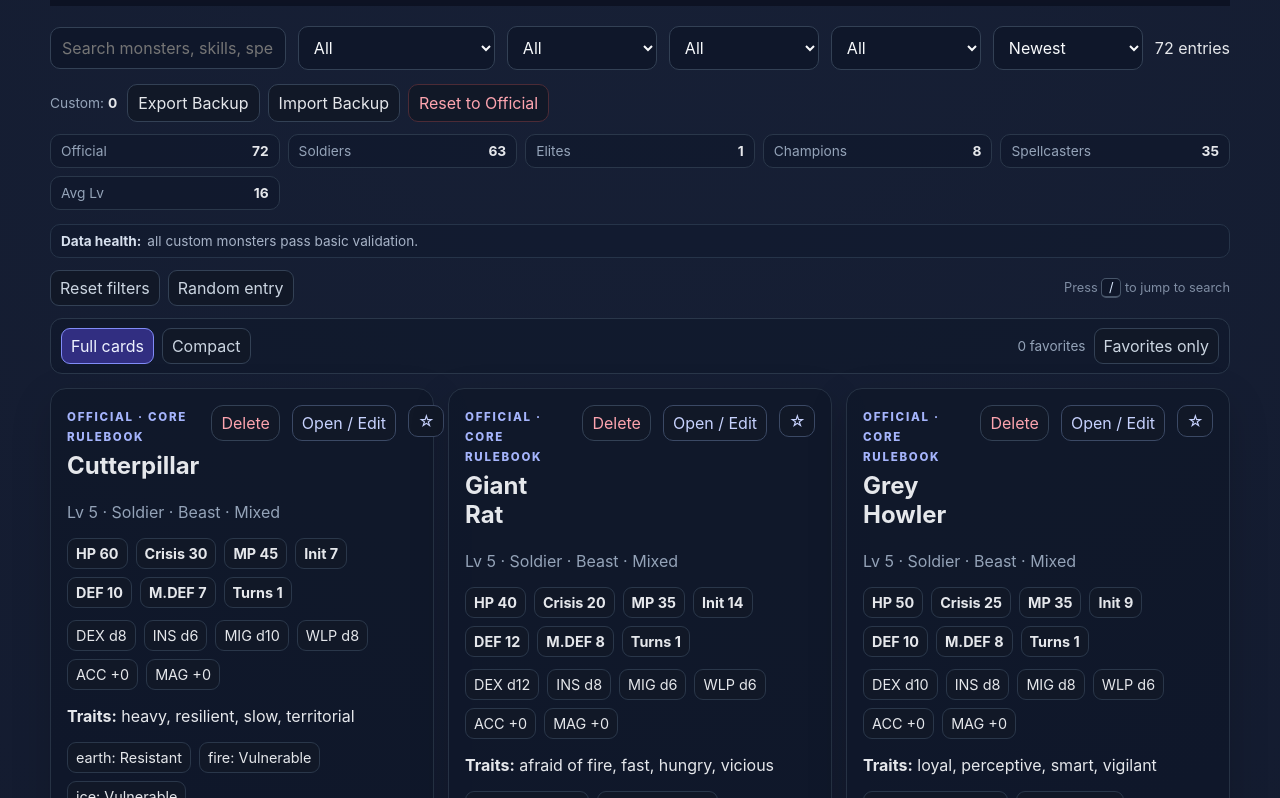
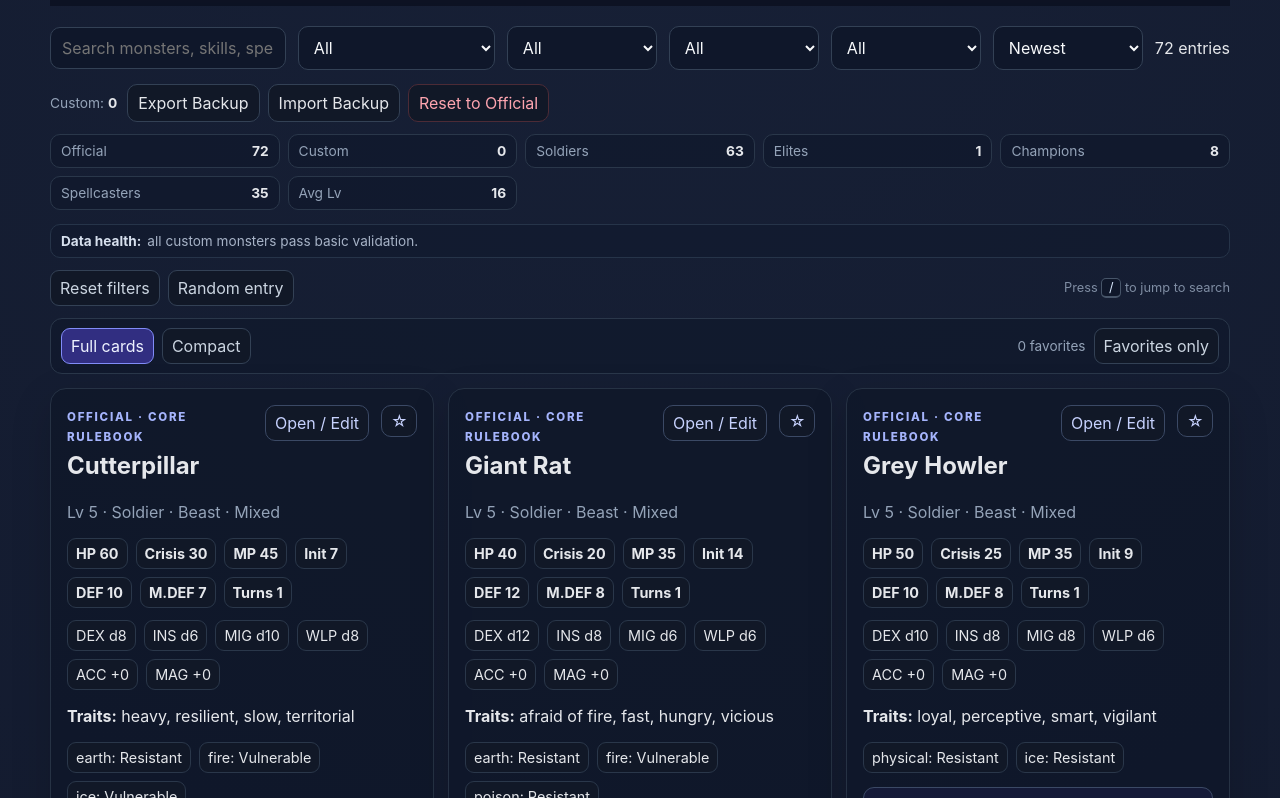
Before and after one commit to sladeykins-glitch/fabula-ultima-tools, a React (Vite) app: page / in a window 1280 px wide. Shown: the part 162-960 px from the top of the page. Built offline with nearby package versions, Linux system fonts and the light colour scheme.

Commit message:
Render stable database card actions natively

```diff
--- a/src/App.tsx
+++ b/src/App.tsx
@@ -79,7 +79,7 @@ export default function App() {
   )
 }
 
-function MonsterCard({ monster, onDelete }: { monster: Monster; onDelete?:()=>void }) {
+function MonsterCard({ monster, onDelete, database = false }: { monster: Monster; onDelete?:()=>void; database?: boolean }) {
   const skills = monster.skills || []
   const spells = monster.spells || []
   const notes = monster.notes || []
@@ -88,10 +88,17 @@ function MonsterCard({ monster, onDelete }: { monster: Monster; onDelete?:()=>vo
   const style = monster.combatStyle || 'Mixed'
   const librarySource = monsterLibrarySource(monster)
 
-  return <article className="card monsterCard">
+  return <article
+    className="card monsterCard"
+    data-db-record-id={database ? monster.id : undefined}
+    data-db-record-kind={database ? 'monster' : undefined}
+  >
     <div className="cardTitle">
       <div><span className="source">{monster.source}{monster.source === 'Official' ? ` · ${librarySource}` : ''}</span><h2>{monster.name}</h2></div>
-      {onDelete && <button className="danger" onClick={onDelete}>Delete</button>}
+      {database && <div className="cardActions">
+        <button type="button" className="dbOpenButton" data-db-open="monster" data-db-record-id={monster.id}>Open / Edit</button>
+        {onDelete && <button className="danger" onClick={onDelete}>Delete</button>}
+      </div>}
     </div>
     <p className="muted">Lv {monster.level} · {monster.rank} · {monster.species}{monster.combatStyle ? ` · ${monster.combatStyle}` : ''}</p>
     <div className="stats"><b>HP {monster.hp}</b><b>Crisis {monster.crisis ?? Math.floor(monster.hp/2)}</b><b>MP {monster.mp}</b><b>Init {monster.initiative}</b><b>DEF {monster.defense}</b><b>M.DEF {monster.magicDefense}</b><b>Turns {monster.turnsPerRound || 1}</b></div>
@@ -139,6 +146,7 @@ function MonsterDatabase({ monsters, setMonsters, search, setSearch }: { monster
     champions: filtered.filter(m=>m.rank==='Champion').length,
     spellcasters: filtered.filter(m=>(m.spells || []).length > 0).length,
     official: filtered.filter(m=>m.source==='Official').length,
+    custom: filtered.filter(m=>m.source!=='Official').length,
     averageLevel: filtered.length ? Math.round(filtered.reduce((total,m)=>total+m.level,0) / filtered.length) : 0,
   }), [filtered])
 
@@ -153,10 +161,18 @@ function MonsterDatabase({ monsters, setMonsters, search, setSearch }: { monster
       <span>{filtered.length} entries</span>
     </div>
     <div className="databaseSummary">
-      <span>Official <b>{summary.official}</b></span><span>Soldiers <b>{summary.soldiers}</b></span><span>Elites <b>{summary.elites}</b></span><span>Champions <b>{summary.champions}</b></span><span>Spellcasters <b>{summary.spellcasters}</b></span><span>Avg Lv <b>{summary.averageLevel}</b></span>
+      <span>Official <b>{summary.official}</b></span><span>Custom <b>{summary.custom}</b></span><span>Soldiers <b>{summary.soldiers}</b></span><span>Elites <b>{summary.elites}</b></span><span>Champions <b>{summary.champions}</b></span><span>Spellcasters <b>{summary.spellcasters}</b></span><span>Avg Lv <b>{summary.averageLevel}</b></span>
     </div>
     {filtered.length === 0 ? <Empty text="No matching monsters saved yet. Generate one to start your database." /> : <div className="grid">
-      {filtered.map(m => <MonsterCard key={m.id} monster={m} onDelete={()=>setMonsters(prev=>prev.filter(x=>x.id!==m.id))} />)}
+      {filtered.map(m => <MonsterCard
+        key={m.id}
+        monster={m}
+        database
+        onDelete={m.source === 'Official' ? undefined : () => {
+          if (!window.confirm(`Delete “${m.name}”? This cannot be undone unless you have a backup.`)) return
+          setMonsters(prev=>prev.filter(x=>x.id!==m.id))
+        }}
+      />)}
     </div>}
   </section>
 }
@@ -232,6 +248,7 @@ function ItemDatabase({ items, setItems }: { items: AppItem[]; setItems: React.D
     shields: filtered.filter(i=>i.type==='Shield').length,
     accessories: filtered.filter(i=>i.type==='Accessory').length,
     official: filtered.filter(i=>i.source==='Official').length,
+    custom: filtered.filter(i=>i.source!=='Official').length,
     martial: filtered.filter(i=>!!i.martial).length,
     materials: filtered.filter(i=>!!i.material).length,
     averageCost: filtered.length ? Math.round(filtered.reduce((total,i)=>total+i.cost,0) / filtered.length) : 0,
@@ -259,18 +276,34 @@ function ItemDatabase({ items, setItems }: { items: AppItem[]; setItems: React.D
       <span>{filtered.length} entries</span>
     </div>
     <div className="databaseSummary">
-      <span>Official <b>{summary.official}</b></span><span>Weapons <b>{summary.weapons}</b></span><span>Armor <b>{summary.armor}</b></span><span>Shields <b>{summary.shields}</b></span><span>Accessories <b>{summary.accessories}</b></span><span>Martial <b>{summary.martial}</b></span><span>Materials <b>{summary.materials}</b></span><span>Avg Cost <b>{summary.averageCost}z</b></span>
+      <span>Official <b>{summary.official}</b></span><span>Custom <b>{summary.custom}</b></span><span>Weapons <b>{summary.weapons}</b></span><span>Armor <b>{summary.armor}</b></span><span>Shields <b>{summary.shields}</b></span><span>Accessories <b>{summary.accessories}</b></span><span>Martial <b>{summary.martial}</b></span><span>Materials <b>{summary.materials}</b></span><span>Avg Cost <b>{summary.averageCost}z</b></span>
     </div>
-    {filtered.length===0 ? <Empty text="No matching items saved yet. Generate one to start your database."/> : <div className="grid">{filtered.map(item=><ItemCard key={item.id} item={item} onDelete={()=>setItems(prev=>prev.filter(x=>x.id!==item.id))} />)}</div>}
+    {filtered.length===0 ? <Empty text="No matching items saved yet. Generate one to start your database."/> : <div className="grid">{filtered.map(item=><ItemCard
+      key={item.id}
+      item={item}
+      database
+      onDelete={item.source === 'Official' ? undefined : () => {
+        if (!window.confirm(`Delete “${item.name}”? This cannot be undone unless you have a backup.`)) return
+        setItems(prev=>prev.filter(x=>x.id!==item.id))
+      }}
+    />)}</div>}
   </section>
 }
 
-function ItemCard({ item, onDelete }: { item: AppItem; onDelete?:()=>void }) {
+function ItemCard({ item, onDelete, database = false }: { item: AppItem; onDelete?:()=>void; database?: boolean }) {
   const librarySource = itemLibrarySource(item)
-  return <article className="card itemCard" key={item.id}>
+  return <article
+    className="card itemCard"
+    data-db-record-id={database ? item.id : undefined}
+    data-db-record-kind={database ? 'item' : undefined}
+    key={item.id}
+  >
     <div className="cardTitle">
       <div><span className="source">{item.source}{item.source === 'Official' ? ` · ${librarySource}` : ''}</span><h2>{item.name}</h2></div>
-      {onDelete && <button className="danger" onClick={onDelete}>Delete</button>}
+      {database && <div className="cardActions">
+        <button type="button" className="dbOpenButton" data-db-open="item" data-db-record-id={item.id}>Open / Edit</button>
+        {onDelete && <button className="danger" onClick={onDelete}>Delete</button>}
+      </div>}
     </div>
     <div className="itemMeta"><span>{item.type}</span>{item.category && <span>{item.category}</span>}<span>{item.cost}z</span>{item.martial && <span>Martial</span>}{item.material && <span>Material</span>}</div>
     {item.baseItem && <p><strong>Base:</strong> {item.baseItem}</p>}
```
